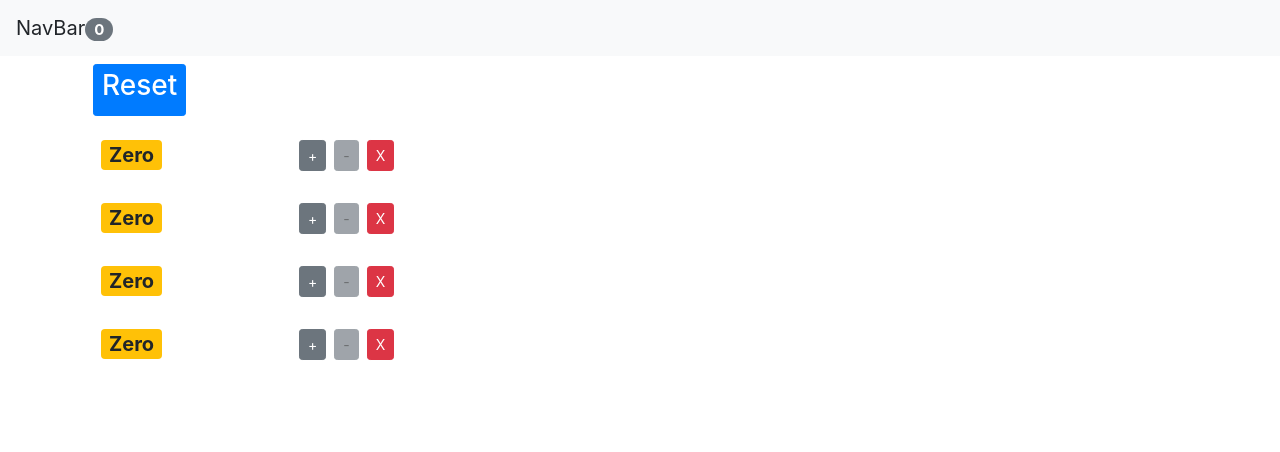
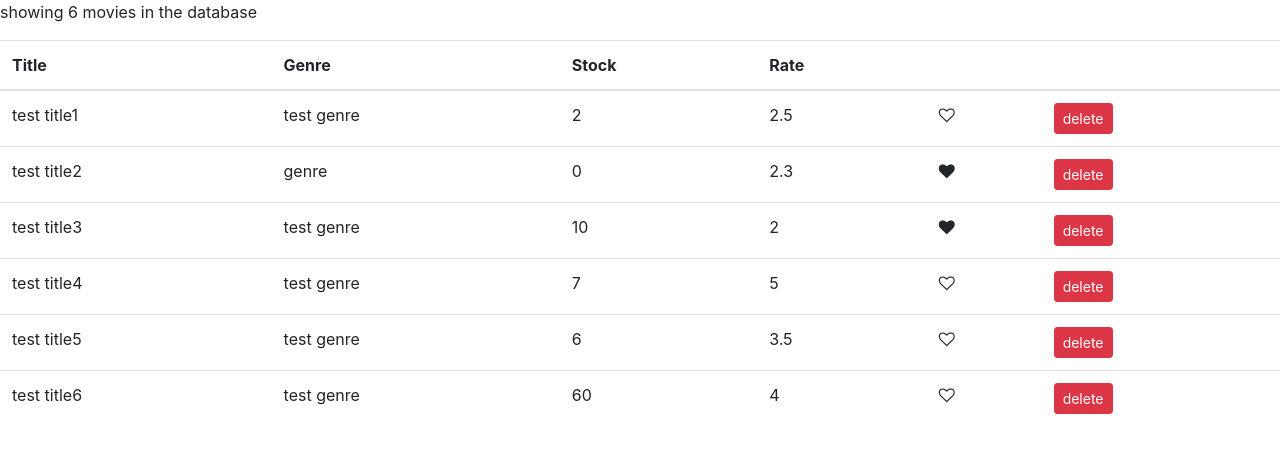
Before and after one commit to smzerehpoush/react-app, a React (Create React App) app: page / in a window 1280 px wide. Shown: the top 452 px of the page. Built offline with nearby package versions, Linux system fonts and the light colour scheme.

Commit message:
not Enough time!

```diff
--- a/package.json
+++ b/package.json
@@ -3,6 +3,9 @@
   "version": "0.1.0",
   "private": true,
   "dependencies": {
+    "@fortawesome/fontawesome-svg-core": "^1.2.4",
+    "@fortawesome/free-solid-svg-icons": "^5.3.1",
+    "@fortawesome/react-fontawesome": "^0.1.3",
     "bootstrap": "^4.1.3",
     "font-awesome": "^4.7.0",
     "react": "^16.5.2",
--- /dev/null
+++ b/src/components/common/like.jsx
@@ -0,0 +1,19 @@
+import React, { Component } from "react";
+import "font-awesome/css/font-awesome.min.css";
+
+class Like extends Component {
+  render() {
+    let likeClassName = "fa fa-heart";
+    if (this.props.liked === "false") likeClassName += "-o";
+    return (
+      <i
+        style={{ cursor: "pointer" }}
+        onClick={this.props.onClick}
+        className={likeClassName}
+        aria-hidden="true"
+      />
+    );
+  }
+}
+
+export default Like;
--- a/src/components/movie.jsx
+++ b/src/components/movie.jsx
@@ -1,19 +1,28 @@
 import React, { Component } from "react";
-import { getMovies, deleteMovie } from "../fakeServices";
+import { getMovies } from "../fakeServices";
 import "bootstrap/dist/css/bootstrap.css";
-
+import Like from "./common/like";
 class Movie extends Component {
   state = {
     movies: getMovies()
   };
-  handleDelete = id => {
-    deleteMovie(id);
-    this.setState((state, props) => {
-      return {
-        movies: this.state.movies.filter(m => m._id !== id)
-      };
+  handleDelete = movie => {
+    this.setState(state => ({
+      movies: state.movies.filter(m => m._id !== movie._id)
+    }));
+  };
+  handleLike = id => {
+    const movies = this.state.movies;
+    movies.forEach(element => {
+      if (element._id === id) {
+        element.liked = element.liked === "true" ? "false" : "true";
+      }
+    });
+    this.setState({
+      movies
     });
   };
+
   render() {
     const count = this.state.movies.length;
     if (count === 0) {
@@ -30,6 +39,7 @@ class Movie extends Component {
               <th>Stock</th>
               <th>Rate</th>
               <th />
+              <th />
             </tr>
           </thead>
           <tbody>
@@ -40,8 +50,14 @@ class Movie extends Component {
                 <td>{movie.numberInStock}</td>
                 <td>{movie.dailyRentalRate}</td>
                 <td>
+                  <Like
+                    liked={movie.liked}
+                    onClick={() => this.handleLike(movie._id)}
+                  />
+                </td>
+                <td>
                   <button
-                    onClick={() => this.handleDelete(movie._id)}
+                    onClick={() => this.handleDelete(movie)}
                     className="btn btn-danger btn-sm"
                   >
                     delete
--- a/src/fakeServices.js
+++ b/src/fakeServices.js
@@ -1,6 +1,8 @@
-let movies = [{
+let movies = [
+  {
     _id: 1,
-    name: 'test',
+    liked: "false",
+    name: "test",
     title: "test title1",
     genre: "test genre",
     numberInStock: 2,
@@ -9,22 +11,25 @@ let movies = [{
   {
     _id: 2,
     title: "test title2",
-    name: 'test2',
+    name: "test2",
     genre: "genre",
+    liked: "true",
     numberInStock: 0,
     dailyRentalRate: 2.3
   },
   {
     _id: 3,
     title: "test title3",
-    name: 'test3',
+    liked: "true",
+    name: "test3",
     genre: "test genre",
     numberInStock: 10,
     dailyRentalRate: 2
   },
   {
     _id: 4,
-    name: 'test4',
+    name: "test4",
+    liked: "false",
     title: "test title4",
     genre: "test genre",
     numberInStock: 7,
@@ -33,37 +38,39 @@ let movies = [{
   {
     _id: 5,
     title: "test title5",
+    liked: "false",
     genre: "test genre",
-    name: 'test5',
+    name: "test5",
     numberInStock: 6,
     dailyRentalRate: 3.5
   },
   {
     _id: 6,
+    liked: "false",
     title: "test title6",
-    name: 'test6',
+    name: "test6",
     genre: "test genre",
     numberInStock: 60,
     dailyRentalRate: 4
   }
 ];
 export function getMovies() {
-  return movies
+  return movies;
 }
 export function getMovie(id) {
-  return movies.find(m => m._id === id)
+  return movies.find(m => m._id === id);
 }
 export function saveMovie(movie) {
-  let dbMovie = movies.find(m => m._id === movie._id) || {}
-  dbMovie.name = movie.name
-  dbMovie.genre = movie.genre
-  dbMovie.numberInStock = movie.numberInStock
-  dbMovie.dailyRentalRate = movie.dailyRentalRate
+  let dbMovie = movies.find(m => m._id === movie._id) || {};
+  dbMovie.name = movie.name;
+  dbMovie.genre = movie.genre;
+  dbMovie.numberInStock = movie.numberInStock;
+  dbMovie.dailyRentalRate = movie.dailyRentalRate;
   if (!dbMovie._id) {
-    dbMovie._id = movie._id
+    dbMovie._id = movie._id;
   }
-  movies.push(dbMovie)
+  movies.push(dbMovie);
 }
 export function deleteMovie(id) {
-  movies.pop(id)
+  return movies.filter(m => m._id !== id);
 }
--- a/src/index.js
+++ b/src/index.js
@@ -1,5 +1,6 @@
 import React from "react";
 import ReactDOM from "react-dom";
 import "bootstrap/dist/css/bootstrap.css";
-import App from "./App";
-ReactDOM.render(<App />, document.getElementById("root"));
+// import App from "./App";
+import Movie from "./components/movie";
+ReactDOM.render(<Movie />, document.getElementById("root"));
```
Also changed, not shown: 1 other file (tests, documents, lock files or other folders).
